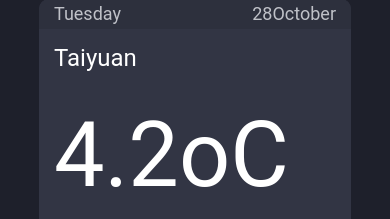
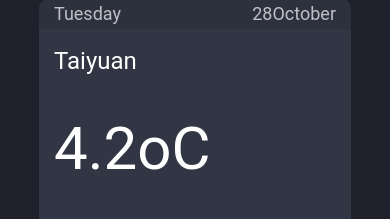
Before and after one commit to Moaaz-Hassan/Weather-App, a plain HTML site: page index.html in a window 390 px wide. Shown: the part 297-516 px from the top of the page. Drawn offline with Linux system fonts and the light colour scheme; grey boxes are pictures that could not be loaded.

Commit message:
Refactor CSS styles for consistency and responsiveness

```diff
--- a/index.css
+++ b/index.css
@@ -233,4 +233,12 @@
     border-top-left-radius: 10px;
     border-bottom-left-radius: 0px;
   }
+
 }
+@media (max-width: 900px) {
+    .font-white-larg{
+        font-size: 60px;
+        width: 600;
+
+  }
+}
```
